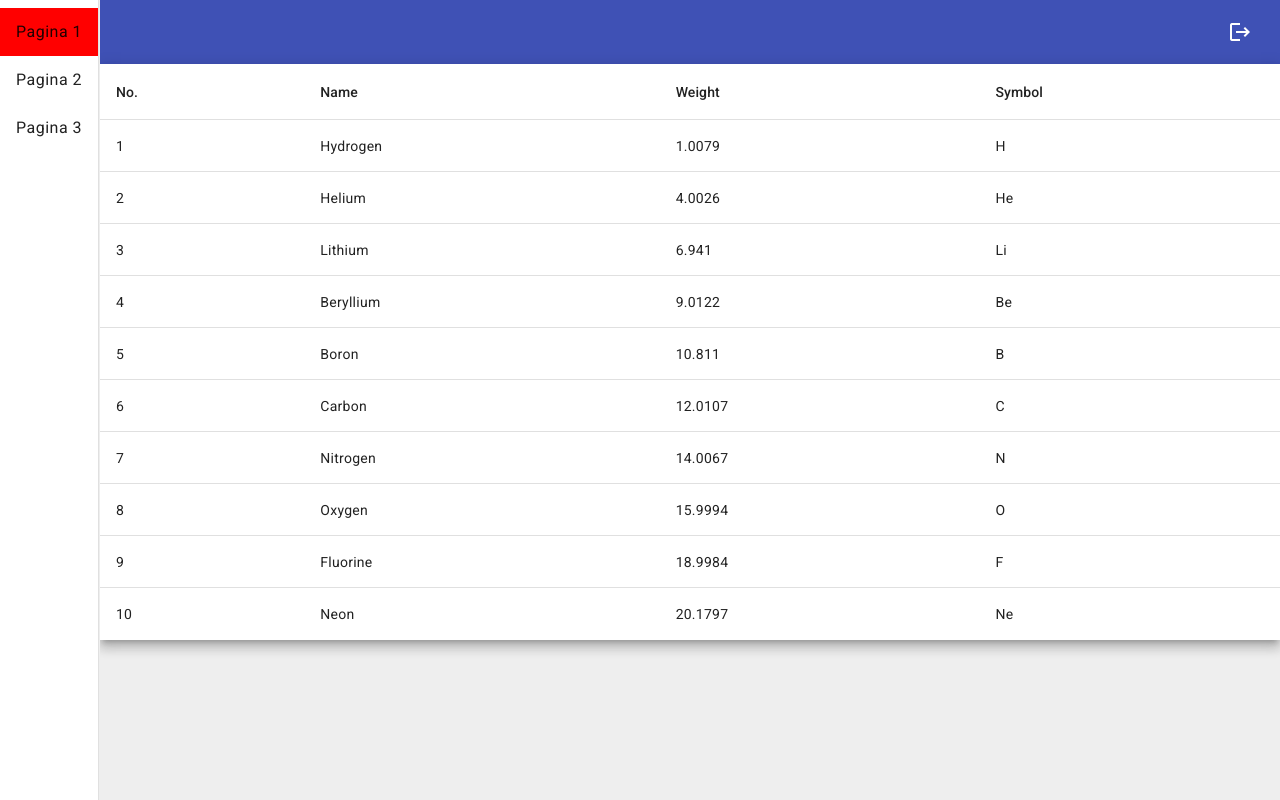
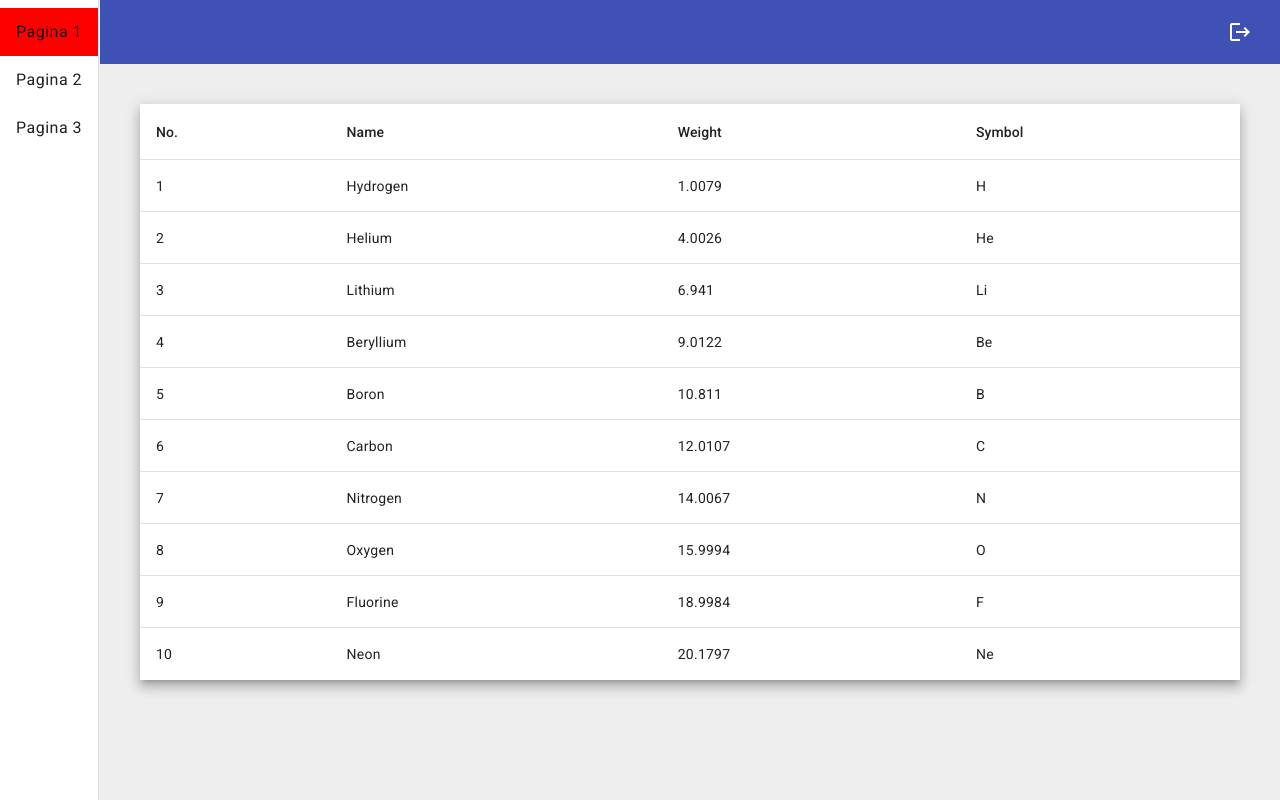
Before and after one commit to Salvatore-12/lezione-38-ng, an Angular app: page /pagina1 in a window 1280 px wide. Built offline with nearby package versions, Linux system fonts and the light colour scheme.

Commit message:
aggiunta una section al html di pagina1 e fatto il suo css nel suo componente css e infine aggiunti vari commenti in pagina1.component.ts

```diff
--- a/src/app/componenti/pagina1/pagina1.component.css
+++ b/src/app/componenti/pagina1/pagina1.component.css
@@ -1,3 +1,6 @@
 table {
     width: 100%;
   }
+  section{
+    padding: 40px;
+  }
--- a/src/app/componenti/pagina1/pagina1.component.html
+++ b/src/app/componenti/pagina1/pagina1.component.html
@@ -1,27 +1,24 @@
-<table mat-table [dataSource]="dataSource" class="mat-elevation-z8">
 
-    <!--- Note that these columns can be defined in any order.
-          The actual rendered columns are set as a property on the row definition" -->
+ <section>
+  <table mat-table [dataSource]="dataSource" class="mat-elevation-z8">
 
-    <!-- Position Column -->
     <ng-container matColumnDef="position">
       <th mat-header-cell *matHeaderCellDef> No. </th>
       <td mat-cell *matCellDef="let element"> {{element.position}} </td>
     </ng-container>
 
-    <!-- Name Column -->
     <ng-container matColumnDef="name">
       <th mat-header-cell *matHeaderCellDef> Name </th>
       <td mat-cell *matCellDef="let element"> {{element.name}} </td>
     </ng-container>
 
-    <!-- Weight Column -->
+
     <ng-container matColumnDef="weight">
       <th mat-header-cell *matHeaderCellDef> Weight </th>
       <td mat-cell *matCellDef="let element"> {{element.weight}} </td>
     </ng-container>
 
-    <!-- Symbol Column -->
+
     <ng-container matColumnDef="symbol">
       <th mat-header-cell *matHeaderCellDef> Symbol </th>
       <td mat-cell *matCellDef="let element"> {{element.symbol}} </td>
@@ -30,3 +27,4 @@
     <tr mat-header-row *matHeaderRowDef="displayedColumns"></tr>
     <tr mat-row *matRowDef="let row; columns: displayedColumns;"></tr>
   </table>
+</section>
--- a/src/app/componenti/pagina1/pagina1.component.ts
+++ b/src/app/componenti/pagina1/pagina1.component.ts
@@ -1,8 +1,8 @@
 import { Component, OnInit } from '@angular/core';
 import { SharedModule } from '../../shared.module';
-export interface PeriodicElement {
-  name: string;
-  position: number;
+export interface PeriodicElement { // questo PeriodicElement è un oggetto con dentro le varie propietà,
+  name: string;                    // dove poi lo chiamamo dentro la costante ELEMENT_DATA,
+  position: number;                // ed deve rispettare le varie propietà di PeriodicElement
   weight: number;
   symbol: string;
 }
@@ -27,8 +27,9 @@ const ELEMENT_DATA: PeriodicElement[] = [
   styleUrl: './pagina1.component.css'
 })
 export class Pagina1Component implements OnInit {
-  displayedColumns: string[] = ['position', 'name', 'weight', 'symbol'];
-  dataSource = ELEMENT_DATA;
+  displayedColumns: string[] = ['position', 'name', 'weight', 'symbol']; // nomi delle colonne
+  dataSource = ELEMENT_DATA; // sono i dati effettivi che li prende in questo caso ELEMENT_DATA,
+                             // chè è una costante
 
    constructor(){}
 
```
